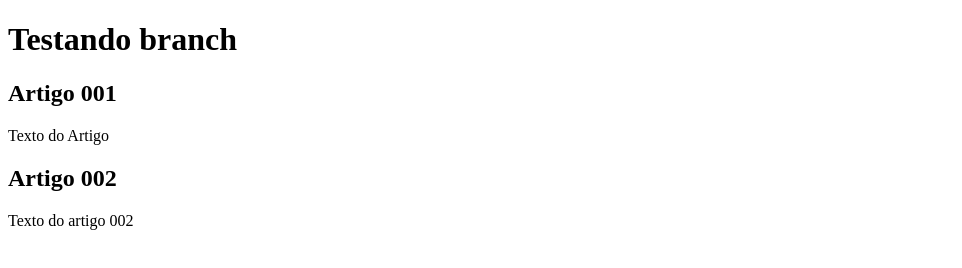
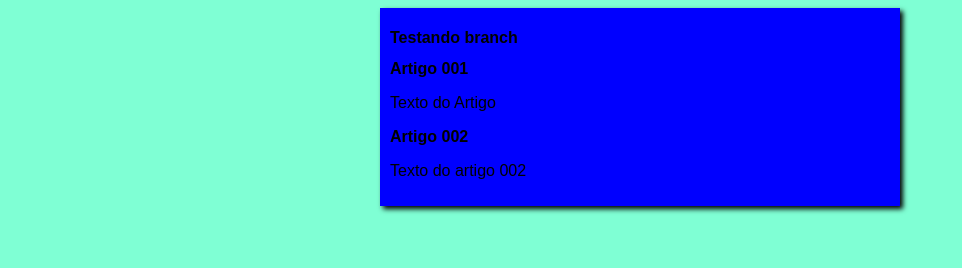
Before and after one commit to diegosimoesmelo/projeto-branch, a plain HTML site: page index.html in a window 1280 px wide. Shown: the whole page, without its empty margins (0-962 px from the left). Drawn offline with Linux system fonts and the light colour scheme.

Commit message:
design iniciado

```diff
--- /dev/null
+++ b/estilos/style.css
@@ -0,0 +1,15 @@
+*{
+    font-family: Arial, Helvetica, sans-serif;
+    font-size: 16px;
+}
+
+body {
+    background-color: aquamarine;
+}
+main {
+    background-color: blue;
+    width: 500px;
+    margin: auto;
+    padding: 10px;
+    box-shadow: 3px 3px 5px black;
+}
--- a/index.html
+++ b/index.html
@@ -5,6 +5,7 @@
     <meta http-equiv="X-UA-Compatible" content="IE=edge">
     <meta name="viewport" content="width=device-width, initial-scale=1.0">
     <title>Branch test</title>
+    <link rel="stylesheet" href="estilos/style.css">
 </head>
 <body>
     <main>
```
